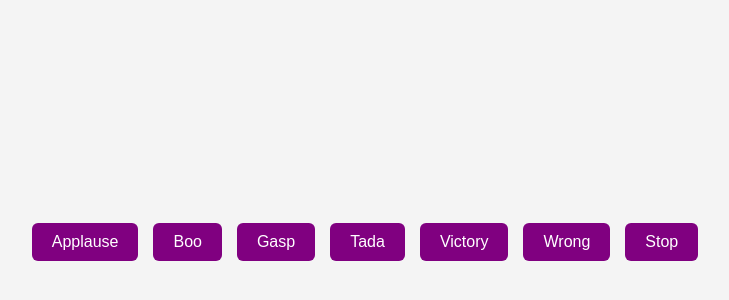
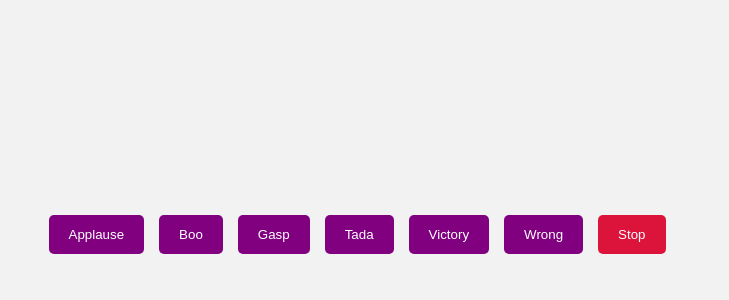
Before and after one commit to acciojob/Soundbar-kittu2karthik, a website: page main.html in a window 1280 px wide. Shown: the part 166-466 px from the top of the page, without its empty margins (283-1012 px from the left). Drawn offline with Linux system fonts and the light colour scheme.

Commit message:
created a submission

```diff
--- a/main.html
+++ b/main.html
@@ -1,13 +1,11 @@
 <!DOCTYPE html>
-
-<html>
-
+<html lang="en">
 <head>
+  <meta charset="UTF-8">
+  <title>Sound Board</title>
   <link rel="stylesheet" href="styles.css">
 </head>
-
 <body>
-	<!-- the entire body must be written by student -->
   <div id="buttons">
     <button class="btn" id="applause">Applause</button>
     <button class="btn" id="boo">Boo</button>
@@ -17,9 +15,7 @@
     <button class="btn" id="wrong">Wrong</button>
     <button class="btn stop" id="stop">Stop</button>
   </div>
-    <script type="text/javascript" src="./script.js">
-</script>
 
+  <script src="script.js"></script>
 </body>
-
 </html>
--- a/script.js
+++ b/script.js
@@ -1,25 +1,31 @@
 const sounds = ['applause', 'boo', 'gasp', 'tada', 'victory', 'wrong'];
 
-const audioMap = {};
+// Create and append audio elements to the body
 sounds.forEach(sound => {
-  audioMap[sound] = new Audio(`./sounds/${sound}.mp3`);
+  const audio = document.createElement('audio');
+  audio.src = `./sounds/${sound}.mp3`;
+  audio.id = sound;
+  document.body.appendChild(audio);
 });
 
+// Add event listeners for play
+sounds.forEach(sound => {
+  const btn = document.getElementById(sound);
+  btn.addEventListener('click', () => {
+    stopSounds();
+    const audio = document.getElementById(sound);
+    audio.play();
+  });
+});
+
+// Stop button
+document.getElementById('stop').addEventListener('click', stopSounds);
+
+// Function to stop all sounds
 function stopSounds() {
   sounds.forEach(sound => {
-    const audio = audioMap[sound];
+    const audio = document.getElementById(sound);
     audio.pause();
     audio.currentTime = 0;
   });
 }
-
-sounds.forEach(sound => {
-  const button = document.getElementById(sound);
-  button.addEventListener('click', () => {
-    stopSounds();
-    audioMap[sound].play();
-  });
-});
-
-// Stop button event listener
-document.getElementById('stop').addEventListener('click', stopSounds);
--- a/styles.css
+++ b/styles.css
@@ -1,11 +1,11 @@
 body {
   height: 100vh;
   width: 100vw;
+  margin: 0;
   display: flex;
   justify-content: center;
   align-items: center;
-  background: #f4f4f4;
-  font-family: Arial, sans-serif;
+  background-color: #f2f2f2;
 }
 
 #buttons {
@@ -15,17 +15,15 @@ body {
   gap: 15px;
 }
 
-.btn, .stop {
-  padding: 10px 20px;
+.btn {
+  padding: 12px 20px;
   background-color: purple;
   color: white;
   border: none;
-  border-radius: 6px;
-  font-size: 16px;
+  border-radius: 5px;
   cursor: pointer;
-  transition: background 0.3s;
 }
 
-.btn:hover, .stop:hover {
-  background-color: darkmagenta;
+.stop {
+  background-color: crimson;
 }
```
Lines whose indentation alone changed are shown as unchanged.
